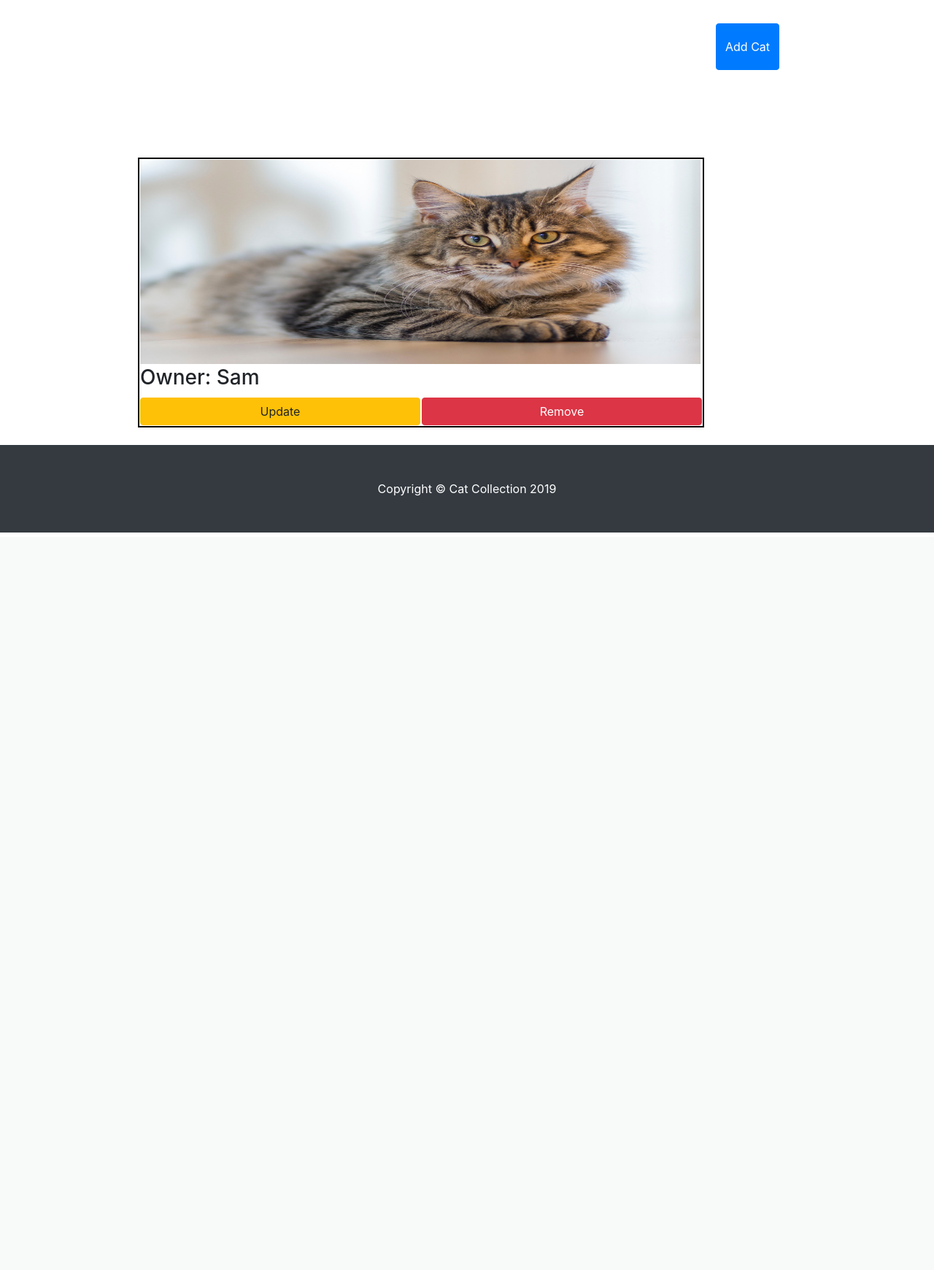
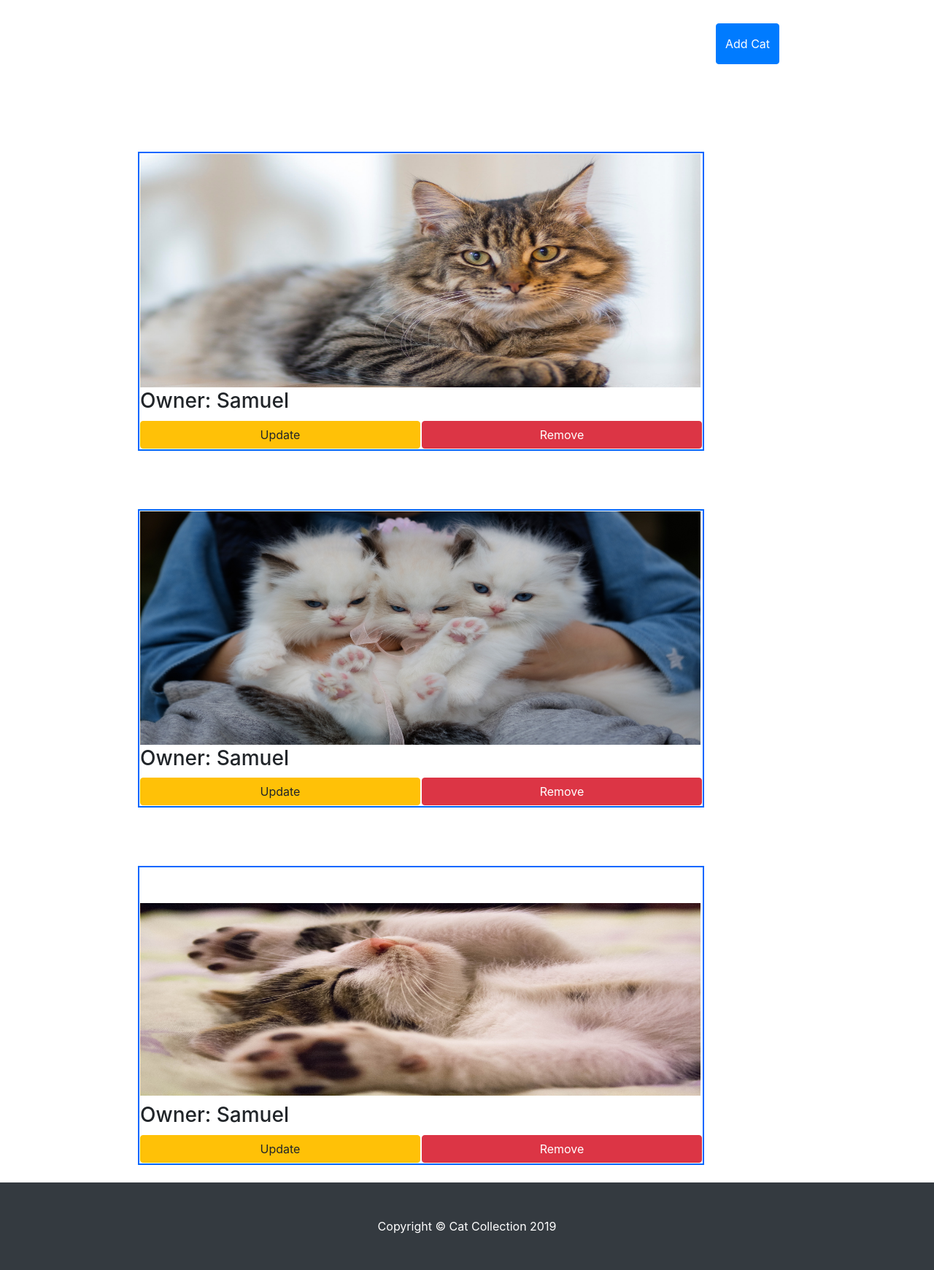
Before and after one commit to samjeg/catsite, a Django app: template templates/cat_app/cat_list.html in a window 1280 px wide. Shown: the part 64-1805 px from the top of the page at 73% size. Before the commit the page ends 794 px from the top, so only its background shows below. Run offline with Django 3.2, Linux system fonts and the light colour scheme; the template is opened without the code that fills it, so the values that code supplies are empty; some libraries are stand-ins or nearby versions.

Commit message:
cat list page html done

```diff
--- a/templates/cat_app/cat_list.html
+++ b/templates/cat_app/cat_list.html
@@ -71,13 +71,15 @@
         <li>
           <table class="cat-list-item">
             <tr>
-              <td colspan="2">
-                <img class="cat-list-item-image" src='media/images/cat2.jpg'/>
+              <td class="cat-list-item-image-container" colspan="2">
+                <div class="cat-list-item-image-container">
+                  <img class="cat-list-item-image" src='media/images/cat2.jpg'/>
+                </div>
               </td>
             </tr>
             <tr>
-              <td colspan="2">
-                <h3>Owner: Sam</h3>
+              <td class="owner" colspan="2">
+                <h3>Owner: Samuel</h3>
               </td>
             </tr>
             <tr>
@@ -90,8 +92,56 @@
             </tr>
           </table>
         </li>
-        <!--<li><img class=" cat-list-item" src='media/images/cat3.jpg'/></li>-->
-        <!-- <li><img class="py-5 cat-list-item" src='media/images/cat4.jpg'/></li> -->
+         <li>
+          <table class="cat-list-item">
+            <tr>
+              <td class="cat-list-item-image-container" colspan="2">
+                <div class="cat-list-item-image-container">
+                  <img class=" cat-list-item-image" src='media/images/cat3.jpg'/>
+                </div>
+              </td>
+            </tr>
+            <tr>
+              <td class="owner" colspan="2">
+                <h3>Owner: Samuel</h3>
+              </td>
+            </tr>
+            <tr>
+              <td>
+                <button class="btn btn-warning cat-list-item-button">Update</button>
+              </td>
+              <td>
+                <button class="btn btn-danger cat-list-item-button">Remove</button>
+              </td>
+            </tr>
+          </table>
+        </li>
+         <li>
+          <table class="cat-list-item">
+            <tr>
+              <td class="cat-list-item-image-container" colspan="2">
+                <div class="cat-list-item-image-container">
+                  <img class="py-5 cat-list-item-image" src='media/images/cat4.jpg'/>
+                </div>
+              </td>
+            </tr>
+            <tr>
+              <td class="owner" colspan="2">
+                <h3>Owner: Samuel</h3>
+              </td>
+            </tr>
+            <tr>
+              <td>
+                <button class="btn btn-warning cat-list-item-button">Update</button>
+              </td>
+              <td>
+                <button class="btn btn-danger cat-list-item-button">Remove</button>
+              </td>
+            </tr>
+          </table>
+        </li>
+        <!--<li></li>-->
+        <!-- <li>li> -->
       </ul>
     </div>
 
--- a/templates/cat_app/css/cat_list.css
+++ b/templates/cat_app/css/cat_list.css
@@ -8,20 +8,31 @@
 
 
 .cat-list-item-image {
-	height: 35vh;
+	/*position: absolute;*/
+	height: 45vh;
 	width: 60vw;
+	/*z-index: -10;*/
+}
+
+.cat-list-item-image-container {
+	/*position: absolute*/
+	height: 40vh;
+	width: 60vw;
+	overflow: hidden;
 }
 
 .cat-list-item {
-	height: 40vh;
+	margin-top: 10vh;
+	height: 45vh;
 	width: 60vw;
-	border: solid #000;
-	border-width: 2px 2px
+	border: solid #0066FF;
+	border-width: 2px ;
+	/*overflow: hidden;*/
 }
 
 .cat-list-button {
 	/*float: right;*/
-	height: 5vw;
+	height: 7vh;
 	margin: 5vh 5vw 5vh 70vw;
 	/*width: 10vw;*/
 }
@@ -30,6 +41,12 @@
 	margin-left: 5vw;
 	margin-top: 10vh;
 	width: 85vw;
+}
+
+.owner {
+	background-color: #000,
+	height: 100vw;
+	/*color: #000;*/
 }
 
 .cat-list-item-button {
```
